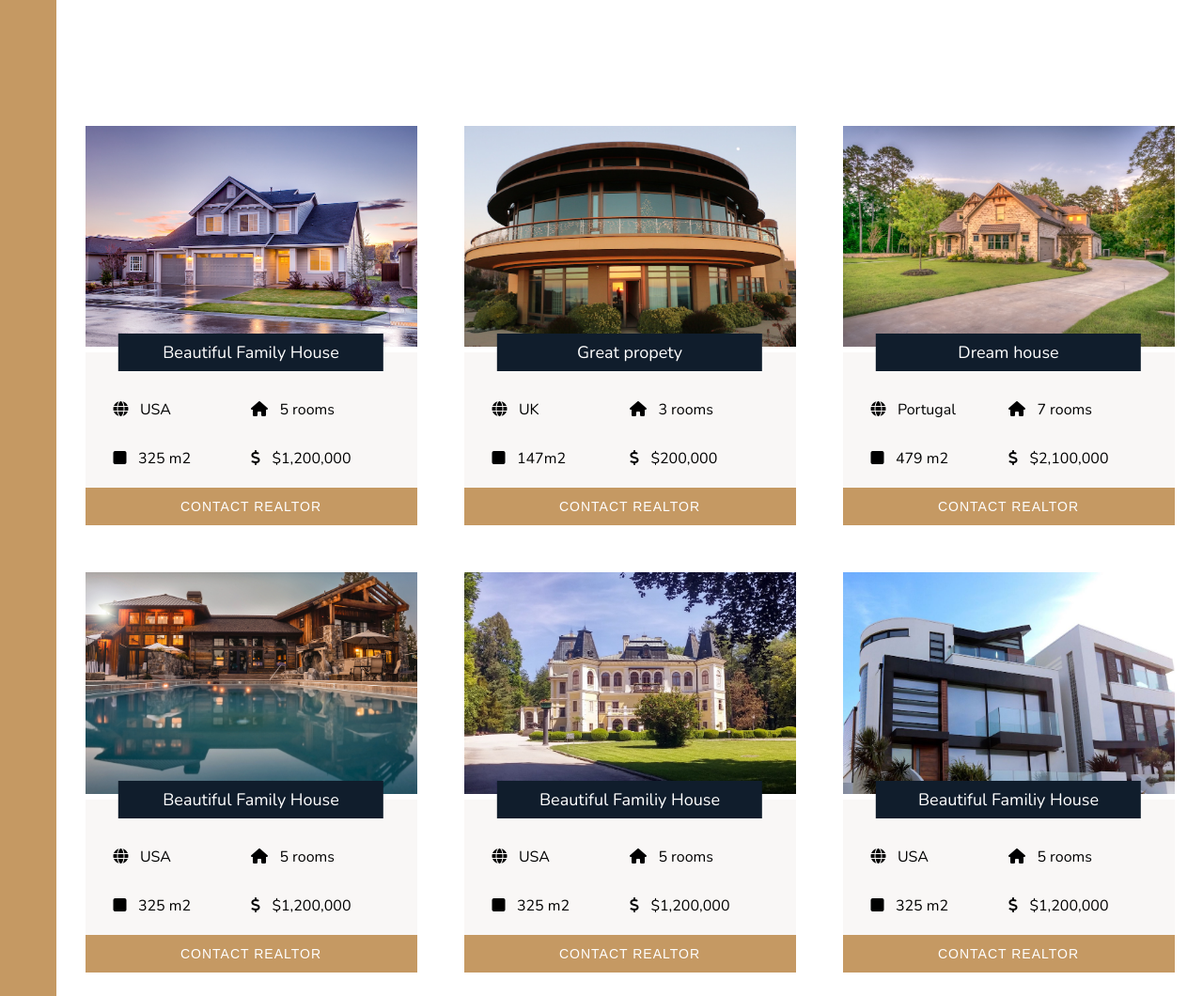
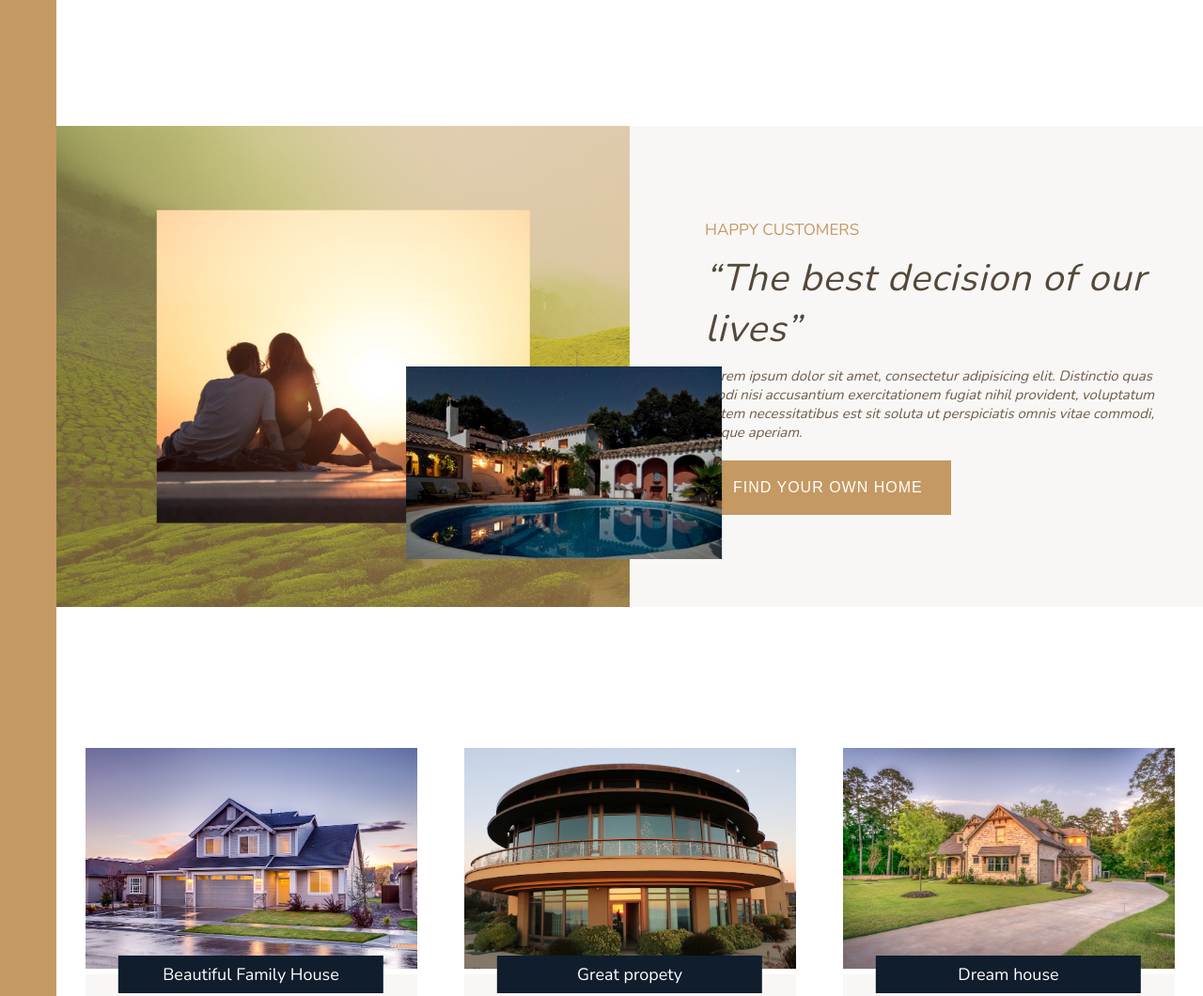
Before and after one commit to AbanoubMagdy1/Nexter-landing-page, a website: page index.html in a window 1280 px wide. Shown: the part 1100-2160 px from the top of the page at 94% size. Drawn offline with nearby package versions, Linux system fonts and the light colour scheme.

Commit message:
Finish tesimonial section

```diff
--- a/index.html
+++ b/index.html
@@ -122,6 +122,27 @@
             </div>
         </section>
 
+        <section class="testimonials">
+            <div class="testimonials__left">
+                <figure class="testimonials__left-fig fig-1">
+                    <img alt="testimonial" src="./img/story-1.jpeg"/>
+                </figure>
+                <figure class="testimonials__left-fig fig-2">
+                    <img alt="testimonial" src="./img/story-2.jpeg"/>
+                </figure>
+            </div>
+            <div class="testimonials__right">
+                <div>
+                    <h3 class="text-secondary mb-small">Happy customers</h3>
+                    <h2 class="title mb-small">“The best decision of our lives”</h2>
+                    <p class="quote mb-medium">
+                        Lorem ipsum dolor sit amet, consectetur adipisicing elit. Distinctio quas modi nisi accusantium exercitationem fugiat nihil provident, voluptatum autem necessitatibus est sit soluta ut perspiciatis omnis vitae commodi, itaque aperiam.
+                    </p>
+                    <button class="btn btn-primary">Find your own home</button>
+                </div>
+            </div>
+        </section>
+
         <section class="section homes">
             <div class="home">
                 <figure class="home__image">
--- a/sass/base/_base.scss
+++ b/sass/base/_base.scss
@@ -15,7 +15,7 @@
     --font-primary: 'Nunito', sans-serif;
     --font-display: 'Josefin Sans', sans-serif;
 
-    --layout-width: min(120rem, 95%);
+    --layout-width: min(125rem, 95%);
 }
 
 *{
--- a/sass/components/_btn.scss
+++ b/sass/components/_btn.scss
@@ -1,7 +1,7 @@
 .btn{
-    padding: 1.2rem 1.8rem;
+    padding: 2rem 3rem;
     text-transform: uppercase;
-    font-size: 1.4rem;
+    font-size: 1.6rem;
     transition: .3s all;
     letter-spacing: 1px;
 
--- /dev/null
+++ b/sass/components/_testimonials.scss
@@ -0,0 +1,90 @@
+.testimonials{
+    display: flex;
+    height: 40vw;
+
+    > * {
+        flex: 1;
+
+        @include respond(tab){
+            flex: initial
+        }
+    }
+
+    @include respond(tab){
+        flex-direction: column;
+        height: auto;
+    }
+
+    &__left{
+        min-height: 50%;
+        background-image:
+            linear-gradient(
+                to right bottom,
+                rgba(var(--color-primary), 0.4),
+                rgba(var(--color-primary), 0.6)
+            ),
+            url(./img/back.jpg);
+        background-size: cover;
+        background-repeat: no-repeat;
+        position: relative;
+
+        @include respond(tab){
+            height: 67vw;
+        }
+
+        &-fig{
+            position: absolute;
+
+            img{
+                width: 100%;
+                height: 100%;
+                object-fit: cover;
+            }
+
+            &.fig-1{
+                top: 50%;
+                left: 50%;
+                width: 65%;
+                height: 65%;
+                transform: translate(-50%, -50%);
+            }
+            &.fig-2{
+                top: 50%;
+                left: 50%;
+                width: 55%;
+                height: 40%;
+                transform: translateX(20%);
+
+                @include respond(tab){
+                    width: 45%;
+                    transform: unset;
+                }
+            }
+        }
+    }
+
+    &__right{
+        background-color: rgb(var(--color-grey-light-1));
+        display: flex;
+        flex-direction: column;
+        justify-content: center;
+
+        > div {
+            padding: 3rem 2rem 3rem 8rem;
+        }
+
+        .title{
+            font-size: 4rem;
+            font-style: italic;
+            letter-spacing: 1px;
+            font-weight: 400;
+            color: rgb(var(--color-grey-dark-1))
+        }
+
+        .quote{
+            font-size: 1.5rem;
+            font-style: italic;
+            color: rgb(var(--color-grey-dark-2));
+        }
+    }
+}
--- a/sass/main.scss
+++ b/sass/main.scss
@@ -12,3 +12,4 @@
 @import 'components/features';
 @import 'components/gallery';
 @import 'components/homes';
+@import 'components/testimonials';
```
Also changed, not shown: style.css, 1 other file.
